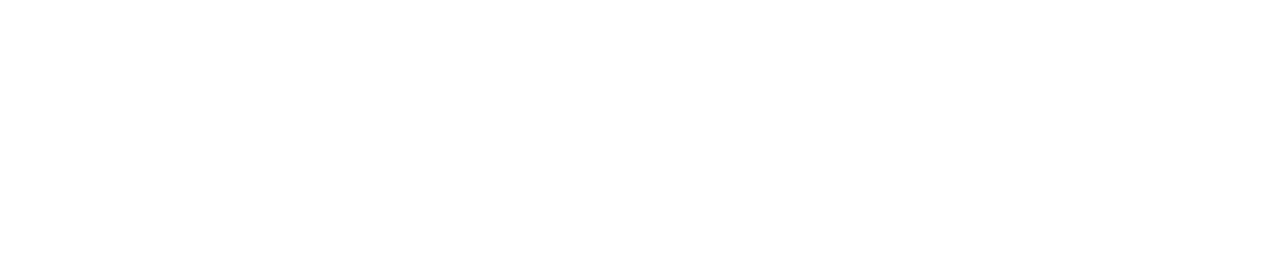
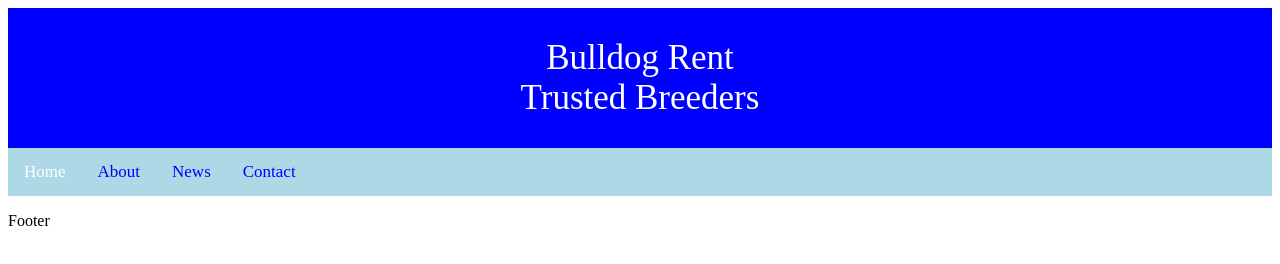
Before and after one commit to afikanzoro/Bulldog_Website, a plain HTML site: page News.html in a window 1280 px wide. Drawn offline with Linux system fonts and the light colour scheme.

Commit message:
added changes to navigation bar

```diff
--- a/News.html
+++ b/News.html
@@ -0,0 +1,29 @@
+<DOCTYPE! html>
+<html lang="en/US">
+<head>
+	<title>News</title>
+	<meta charset="utf-8">
+	<link rel="stylesheet" type="text/css" href="css/main.css">
+</head>
+
+<body>
+
+	<div id=headerT>
+		<div class="title"> Bulldog Rent</div>
+		<div class="subtitle">Trusted Breeders</div>
+    </div>
+
+<div class="topnav">
+  <a class="active" href="index.html">Home</a>
+  <a href="About.html">About</a>
+  <a href="News.html">News</a>
+  <a href="Contact.html">Contact</a>
+
+</div>
+
+<footer>
+  <p>Footer</p>
+</footer>
+
+</body>
+</html>
```
Also changed, not shown: About_Us.html (+2 -1 lines), Contact.html (+2 -1 lines), index.html (+6 -5 lines).
